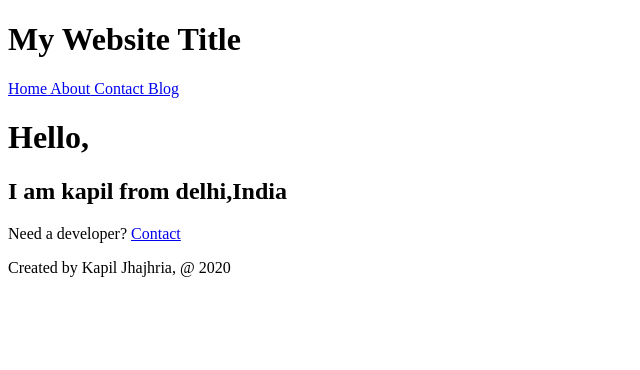
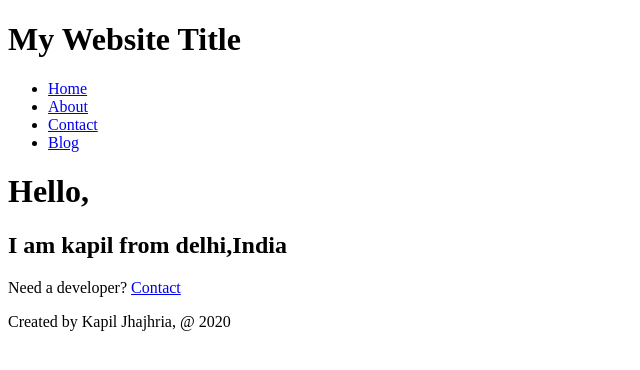
Before and after one commit to kapiljhajhria/gastby-blog, a Gatsby site: page / in a window 1280 px wide. Shown: the whole page, without its empty margins (0-640 px from the left). Built offline with nearby package versions, Linux system fonts and the light colour scheme; Gatsby itself is replaced by a stand-in of ours.

Commit message:
heder modified

```diff
--- a/src/components/header.jsx
+++ b/src/components/header.jsx
@@ -2,16 +2,26 @@ import React from "react"
 import { Link } from "gatsby"
 
 const Header = () => {
-    return (
-        <div>
-            <h1>My Website Title</h1>
-            <div>
-                <Link to="/"> Home</Link>
-                <Link to="/about"> About</Link>
-                <Link to="/contact"> Contact</Link>
-                <Link to="/blog"> Blog</Link>
-            </div>
-        </div>
-    );
+  return (
+    <div>
+      <h1>My Website Title</h1>
+      <nav>
+        <ul>
+          <li>
+            <Link to="/"> Home</Link>{" "}
+          </li>
+          <li>
+            <Link to="/about"> About</Link>{" "}
+          </li>
+          <li>
+            <Link to="/contact"> Contact</Link>{" "}
+          </li>
+          <li>
+            <Link to="/blog"> Blog</Link>
+          </li>
+        </ul>
+      </nav>
+    </div>
+  )
 }
-export default Header;
+export default Header
```
